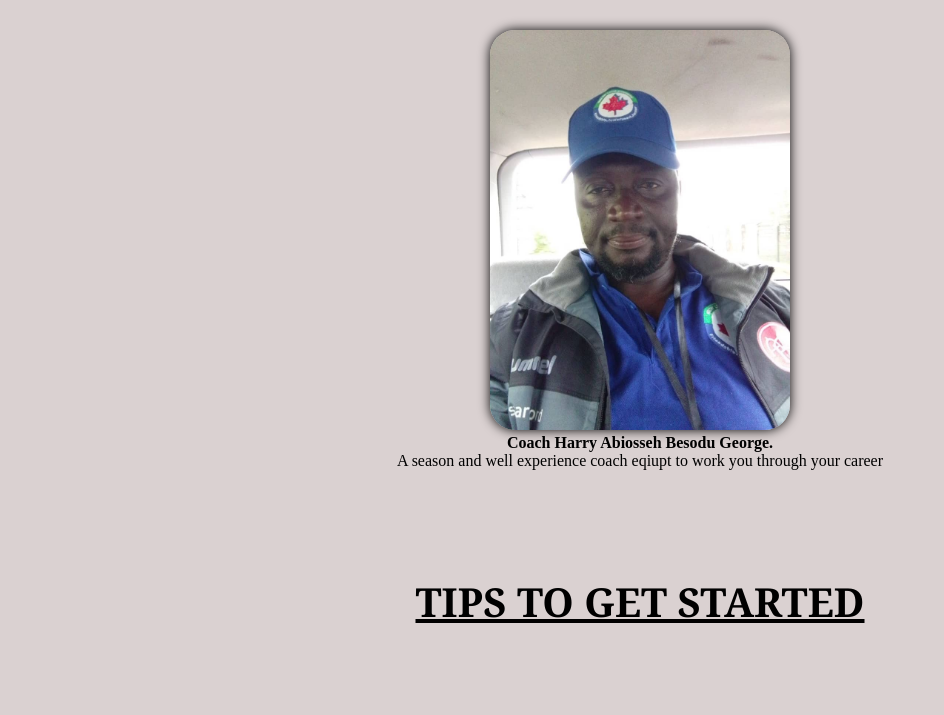
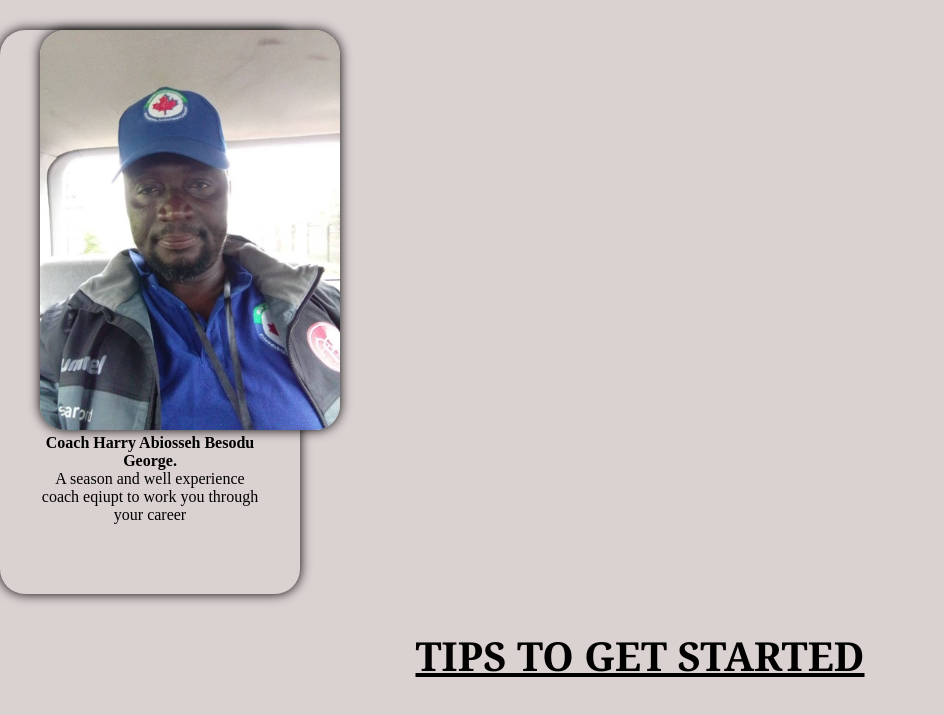
Before and after one commit to Josh-20-tech/handball-sl-website, a plain HTML site: page activity.html in a window 1280 px wide. Shown: the part 491-1206 px from the top of the page, without its empty margins (0-944 px from the left). Drawn offline with Linux system fonts and the light colour scheme.

Commit message:
Update activity.html

```diff
--- a/activity.html
+++ b/activity.html
@@ -18,11 +18,13 @@
 
         <section class="sec-1">
             <h2>MEET OUR TEAM</h2>
+            <div class="pp">
             <figure>
                 <img src="photo/IMG-20250906-WA0019.jpg" alt="" class="pp" loading="lazy">
                 <figcaption> <strong>Coach Harry Abiosseh Besodu George. </strong><br> A season and well experience coach eqiupt to work you through your career</figcaption>
             </figure>
                 <br><br><br>
+            </div>
                 <h2>TIPS TO GET STARTED</h2>
 
                 <div class="wrapp">
```
